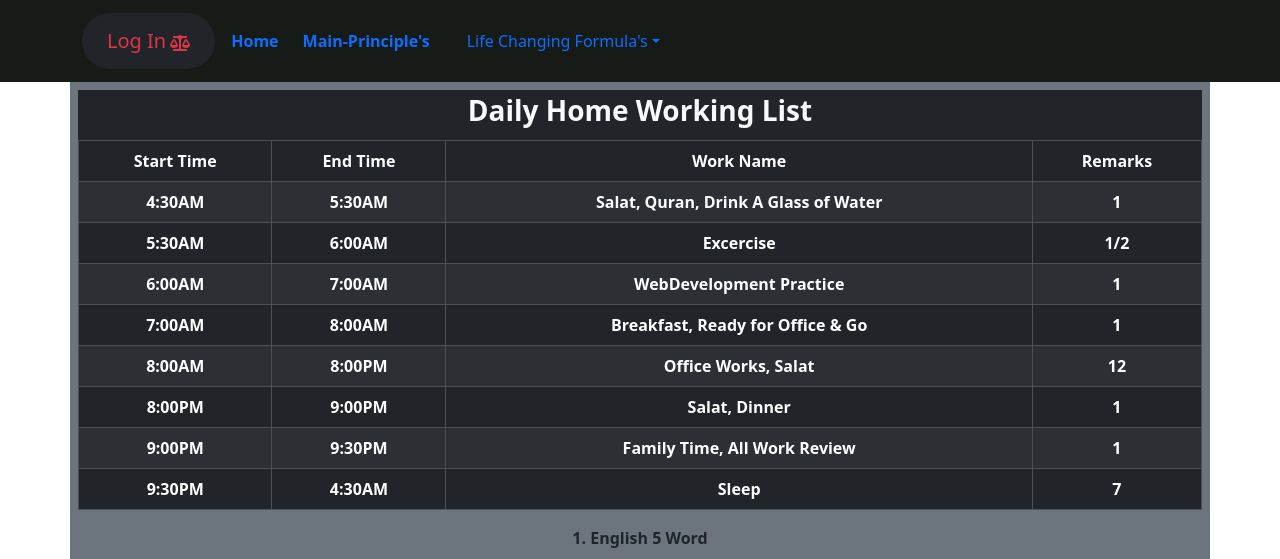
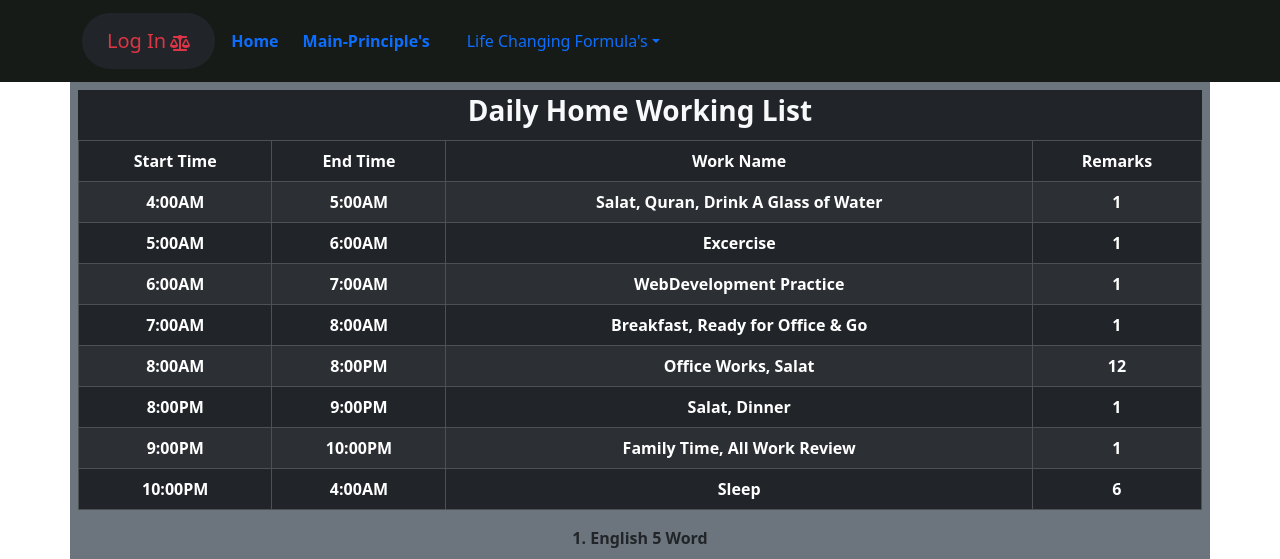
Before and after one commit to MDZAHIDHASAN2024/my-principles, a React (Vite) app: page /works in a window 1280 px wide. Shown: the top 559 px of the page. Built offline with nearby package versions, Linux system fonts and the light colour scheme.

Commit message:
version 10.08

```diff
--- a/src/layout/footer/index.tsx
+++ b/src/layout/footer/index.tsx
@@ -3,7 +3,7 @@ const Footer = () => {
     <div className="container-fluid bg-dark text-light text-center ">
       <p>
         {' '}
-        &#9400; All Rights Reserved 2025 Developed by Zahid (V.10.07
+        &#9400; All Rights Reserved 2025 Developed by Zahid (V.10.08
         Version){' '}
       </p>
     </div>
--- a/src/pages/works/works.tsx
+++ b/src/pages/works/works.tsx
@@ -22,16 +22,16 @@ const Works = () => {
         </thead>
         <tbody>
           <tr>
-            <td>4:30AM</td>
-            <td>5:30AM</td>
+            <td>4:00AM</td>
+            <td>5:00AM</td>
             <td>Salat, Quran, Drink A Glass of Water</td>
             <td>1</td>
           </tr>
           <tr>
-            <td>5:30AM</td>
+            <td>5:00AM</td>
             <td>6:00AM</td>
             <td>Excercise</td>
-            <td>1/2</td>
+            <td>1</td>
           </tr>
           <tr>
             <td>6:00AM</td>
@@ -59,15 +59,15 @@ const Works = () => {
           </tr>
           <tr>
             <td>9:00PM</td>
-            <td>9:30PM</td>
+            <td>10:00PM</td>
             <td>Family Time, All Work Review</td>
             <td>1</td>
           </tr>
           <tr>
-            <td>9:30PM</td>
-            <td>4:30AM</td>
+            <td>10:00PM</td>
+            <td>4:00AM</td>
             <td>Sleep</td>
-            <td>7</td>
+            <td>6</td>
           </tr>
         </tbody>
       </Table>
```
